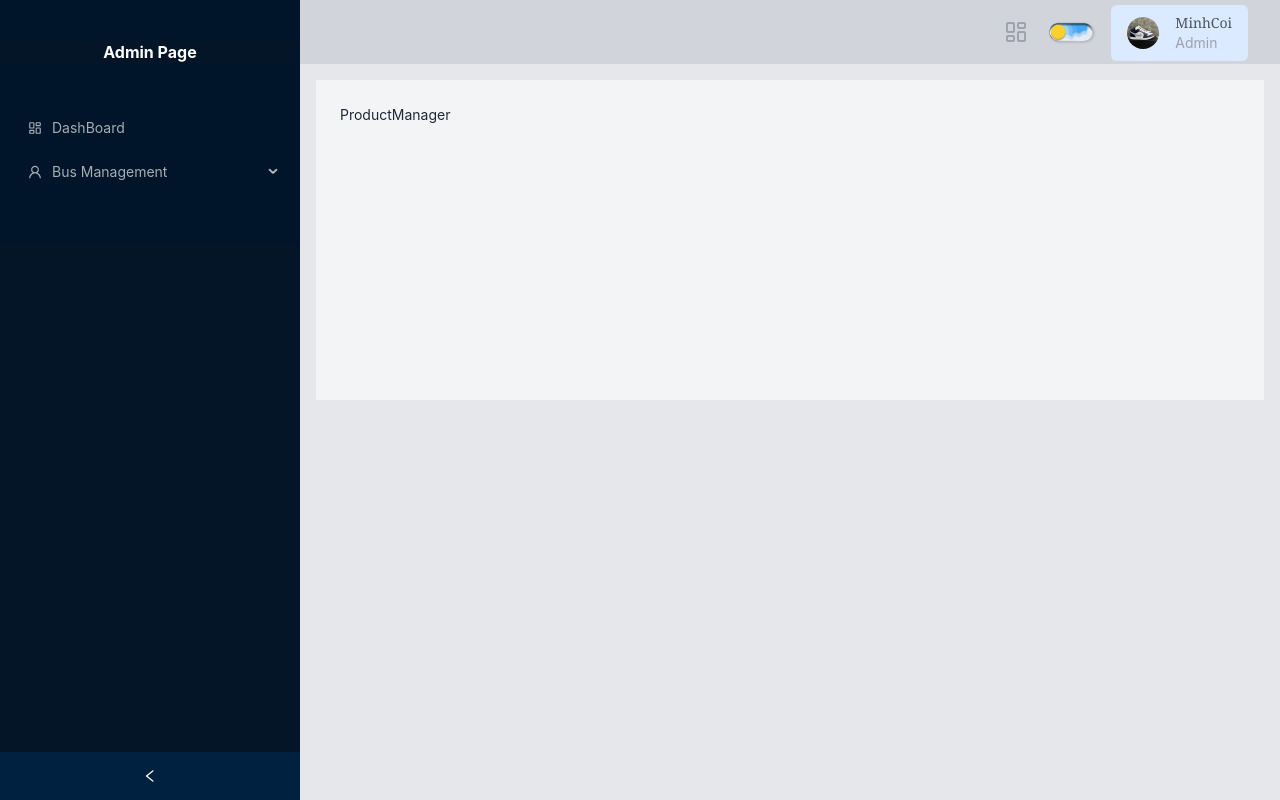
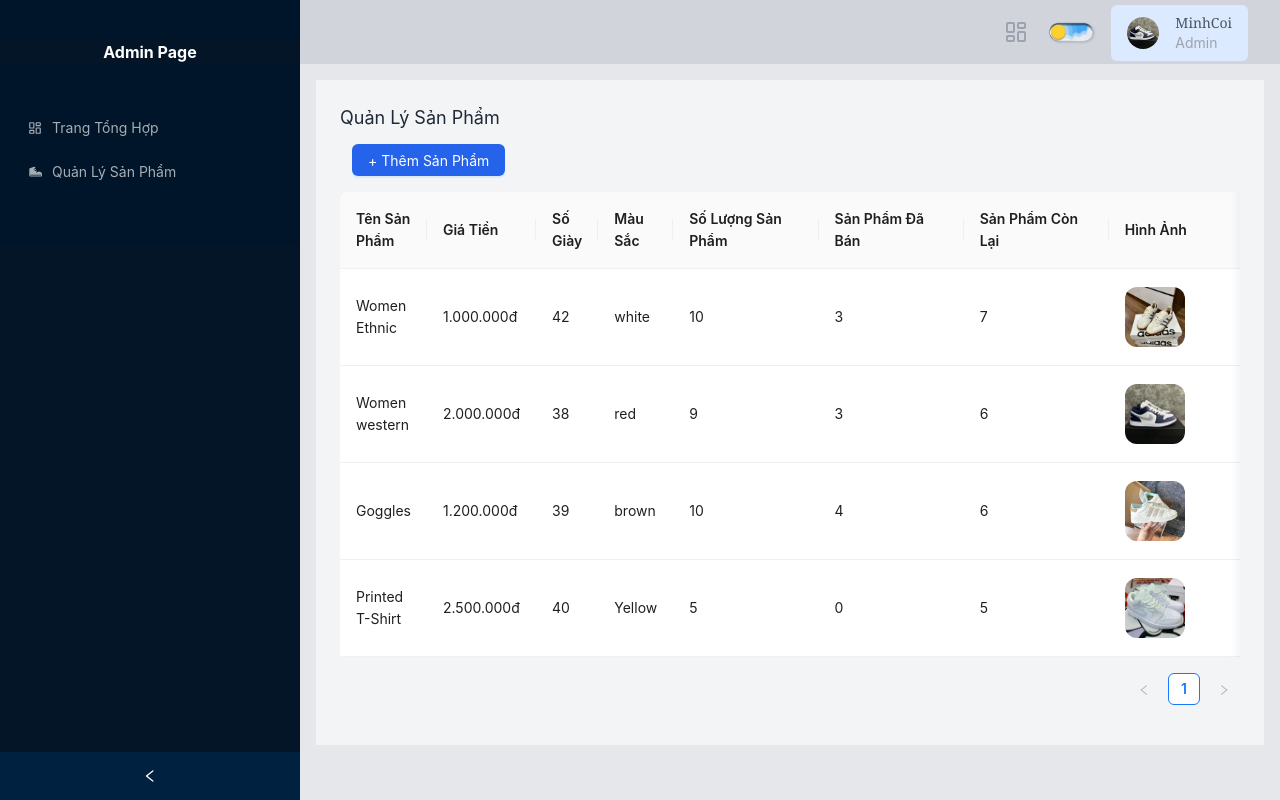
Before and after one commit to BlinhNhi/MinhStore, a React (Create React App) app in the folder front_end/: page /admin/product-manager in a window 1280 px wide. Built offline with nearby package versions, Linux system fonts and the light colour scheme.

Commit message:
create product manager

```diff
--- a/front_end/src/components/ChartAdmin/ChartAdmin.js
+++ b/front_end/src/components/ChartAdmin/ChartAdmin.js
@@ -81,7 +81,7 @@ function ChartAdmin() {
     return (
         <div>
             <div>
-                <div className='2xl:h-[100] xl:h-[100] lg:h-[90] md:h-[80]   hidden md:block lg:block xl:block 2xl:block'>
+                <div className='2xl:h-[60] xl:h-[60] lg:h-[60] md:h-[80]   hidden md:block lg:block xl:block 2xl:block'>
                     <Bar data={data} className='' />
                 </div>
 
--- a/front_end/src/pages/admin_page/DashBoard/DashBoard.js
+++ b/front_end/src/pages/admin_page/DashBoard/DashBoard.js
@@ -6,8 +6,8 @@ function DashBoard() {
     return (
         <div className="text-gray-800 dark:text-gray-200">
             <div className="flex flex-col gap-2">
-                <h2 className="font-medium text-xl text-gray-500">Xin Chào, MinhStore! </h2>
-                <h4 className="font-normal text-gray-400">Đây là những gì diễn ra với cửa hàng bạn trong ngày hôm nay.</h4>
+                <h2 className="font-medium text-xl text-gray-500 dark:text-gray-300">Xin Chào, MinhStore! </h2>
+                <h4 className="font-normal text-gray-400 dark:text-gray-200">Đây là những gì diễn ra với cửa hàng bạn trong ngày hôm nay.</h4>
                 <CardDashBoard></CardDashBoard>
 
                 <div className="mt-10">
--- a/front_end/src/pages/admin_page/ProductManager/ProductManager.js
+++ b/front_end/src/pages/admin_page/ProductManager/ProductManager.js
@@ -1,6 +1,141 @@
+import { Button, Input, Space, Table } from 'antd';
+import { SearchOutlined, EditOutlined, DeleteOutlined } from '@ant-design/icons';
+
+import Img1 from '../../../assets/top_product/adidas.jpg';
+import Img2 from '../../../assets/top_product/nike.jpg';
+import Img3 from '../../../assets/top_product/nike2.jpg';
+import Img4 from '../../../assets/top_product/nike3.jpg';
 function ProductManager() {
+    const dataOrder = [
+        {
+            key: '1',
+            name: 'Women Ethnic',
+            price: "1.000.000đ",
+            size: '42',
+            color: 'white',
+            productSold: 3,
+            numberProduct: 10,
+            inventory: 7,
+            image: Img1
+        },
+        {
+            key: '2',
+            name: 'Women western',
+            price: "2.000.000đ",
+            size: '38',
+            color: 'red',
+            productSold: 3,
+            numberProduct: 9,
+            inventory: 6,
+            image: Img2
+        },
+        {
+            key: '3',
+            name: 'Goggles',
+            price: "1.200.000đ",
+            size: '39',
+            color: 'brown',
+            productSold: 4,
+            numberProduct: 10,
+            inventory: 6,
+            image: Img3
+        },
+        {
+            key: '4',
+            name: 'Printed T-Shirt',
+            price: "2.500.000đ",
+            size: '40',
+            color: 'Yellow',
+            productSold: 0,
+            numberProduct: 5,
+            inventory: 5,
+            image: Img4
+        },
+    ];
+
+
+    const columnsOrder = [
+        {
+            title: 'Tên Sản Phẩm',
+            dataIndex: 'name',
+            key: 'name',
+        },
+        {
+            title: 'Giá Tiền',
+            dataIndex: 'price',
+            key: 'price',
+        },
+        {
+            title: 'Số Giày',
+            dataIndex: 'size',
+            key: 'size',
+        },
+        {
+            title: 'Màu Sắc',
+            dataIndex: 'color',
+            key: 'color',
+        },
+        {
+            title: 'Số Lượng Sản Phẩm',
+            dataIndex: 'numberProduct',
+            width: '15%',
+            key: 'numberProduct',
+        },
+        {
+            title: 'Sản Phẩm Đã Bán',
+            dataIndex: 'productSold',
+            width: '15%',
+            key: 'productSold',
+        },
+        {
+            title: 'Sản Phẩm Còn Lại',
+            dataIndex: 'inventory',
+            width: '15%',
+            key: 'inventory',
+        },
+        {
+            title: "Hình Ảnh",
+            dataIndex: "image",
+            width: '15%',
+            key: "image",
+            render: (text, data, index) => {
+                console.log(data);
+                return data.image != "null" && data.image != null ? (
+                    <img key={index} style={{ width: 60, height: 60, objectFit: "cover", borderRadius: "20%", }}
+                        src={data?.image}
+                        alt={data.avatar}
+                    />
+                ) : (
+                    <div>Không Có Hình Ảnh</div>
+                );
+            },
+        },
+        {
+            title: 'Manage',
+            width: '1q0%',
+            render: (text, item) => {
+                return <>
+                    <Button key={1} href={`/admin/newsmng/edit/${item.id}`} type="link" icon={<EditOutlined />} onClick={() => {
+                    }}></Button>
+                    <Button key={2} type="link" danger icon={<DeleteOutlined />} onClick={() => {
+                        if (window.confirm('Do you want to delete News ' + item.id + '?')) {
+                            // dispatch(deleteNewsAction(item.id))
+                        }
+                    }}></Button>
+                </>
+
+            }
+        },
+    ];
+
     return (
-        <div className="text-gray-800 dark:text-gray-200">ProductManager</div>
+        <div className="text-gray-800 dark:text-gray-200">
+            <div className='d-flex mb-4'>
+                <h3 className='text-lg'>Quản Lý Sản Phẩm</h3>
+                <Button href='/admin/newsmng/addnews' type="primary" className='ml-3 mt-3 small bg-blue-600'>+ Thêm Sản Phẩm</Button>
+            </div>
+            <Table columns={columnsOrder} dataSource={dataOrder} rowKey={'id'} scroll={{ x: 1000 }} />
+        </div>
     );
 }
 
--- a/front_end/src/templates/AdminTemplate.js
+++ b/front_end/src/templates/AdminTemplate.js
@@ -2,50 +2,50 @@ import { Fragment, useState } from "react";
 import { Route } from "react-router-dom";
 import { NavLink } from "react-router-dom";
 import { LuLayoutDashboard } from "react-icons/lu";
+import { PiSneakerFill } from "react-icons/pi";
+import { IoMenu, IoClose } from "react-icons/io5";
 import { Layout, Menu, theme } from 'antd';
-import { UserOutlined } from '@ant-design/icons';
-import { IoMenu, IoClose } from "react-icons/io5";
 
 import AdminAvatar from "../components/Admin/AdminAvatar";
 import DarkMode from "../components/DarkMode/DarkMode";
 
 const { Header, Content, Sider } = Layout;
 
-function getItem(label, key, icon, children) {
+function getItem(label, key, onClick, icon, children,) {
     return {
         key,
         icon,
         children,
         label,
+        onClick
     };
 }
 
 function AdminTemplate(props) {
     const { Component, ...restProps } = props;
     const [collapsed, setCollapsed] = useState(false);
-    const [isModalOpen, setIsModalOpen] = useState(false);  // Thay đổi state sang boolean
+    const [isModalOpen, setIsModalOpen] = useState(false);
+    const showModal = () => {
+        setIsModalOpen(true); // Hiển thị modal
+    };
+
+    const closeModal = () => {
+        setIsModalOpen(false); // Ẩn modal
+    };
 
     const selectedKeys = ['/admin/busmng', '/admin/stationmng', '/admin/theatremng', '/admin/theatrechildmng', '/admin/users'];
     const selectedKey = (selectedKeys.indexOf(props.path) + 1).toString();
     const { token: { colorBgContainer } } = theme.useToken();
 
     const itemsAdmin = [
-        getItem('DashBoard', '1', <NavLink className='text-decoration-none' to="/admin/dashboard"><LuLayoutDashboard /></NavLink>),
-        getItem('Bus Management', 'sub1', <UserOutlined />, [
-            getItem('Bus Management', '2', <NavLink className='text-decoration-none' to="/admin/busmng"><i className="fas fa-bus f3" /></NavLink>),
-            getItem('Bus Type Management', '3', <NavLink className='text-decoration-none' to="/admin/bustypemng"><i className="fas fa-bus f3" /></NavLink>),
-        ]),
+        getItem('Trang Tổng Hợp', '1', closeModal, <NavLink className='text-decoration-none' to="/admin/dashboard"><LuLayoutDashboard /></NavLink>),
+        getItem('Quản Lý Sản Phẩm', '2', closeModal, <NavLink className='text-decoration-none' to="/admin/product-manager"><PiSneakerFill /></NavLink>),
+        // getItem('Quản Lý Sản Phẩm', 'sub1', <UserOutlined />, [
+        //     getItem('Bus Management', '2', <NavLink className='text-decoration-none' to="/admin/busmng"><i className="fas fa-bus f3" /></NavLink>),
+        //     getItem('Bus Type Management', '3', <NavLink className='text-decoration-none' to="/admin/bustypemng"><i className="fas fa-bus f3" /></NavLink>),
+        // ]),
     ];
 
-    // Hàm mở modal
-    const showModal = () => {
-        setIsModalOpen(true); // Hiển thị modal
-    };
-
-    // Hàm đóng modal
-    const closeModal = () => {
-        setIsModalOpen(false); // Ẩn modal
-    };
 
     return (
         <Route {...restProps} render={(propsRoute) => {
@@ -71,9 +71,9 @@ function AdminTemplate(props) {
                                             <IoMenu />
                                         </button>
                                         <button type="link" className="p-[11px] rounded-full hover:bg-blue-200">
-                                            <a href="/admin/dashboard">
+                                            <NavLink to="/admin/dashboard">
                                                 <LuLayoutDashboard className="font-extrabold text-base sm:text-2xl md:text-2xl lg:text-2xl xl:text-2xl 2xl:text-2xl dark:text-gray-100 text-gray-400" />
-                                            </a>
+                                            </NavLink>
                                         </button>
                                         <DarkMode />
                                     </div>
@@ -90,20 +90,18 @@ function AdminTemplate(props) {
                             </Content>
                         </Layout>
 
-                        {/* Modal */}
+
                         {/* Modal */}
                         <div
                             className={`fixed top-0 left-0 right-0 bottom-0 z-50 bg-black/70 transition-transform duration-500 ease-in-out transform ${isModalOpen ? 'translate-x-0' : '-translate-x-full'}`}
                         >
-                            <div className="bg-white fixed left-0 right-10 bottom-0 top-0   z-20">
+                            <div className="bg-gray-200 fixed left-0 right-10 bottom-0 top-0  z-20">
                                 <div className="flex justify-end p-4">
                                     <button onClick={closeModal}>
-                                        <IoClose />
+                                        <IoClose className="font-bold text-lg text-gray-600 hover:text-red-600" />
                                     </button>
                                 </div>
-                                <div className="p-4">
-                                    <h1>Hello</h1>
-                                </div>
+                                <Menu theme="" defaultSelectedKeys={selectedKey} mode="inline" items={itemsAdmin} />
                             </div>
                         </div>
 
```
Also changed, not shown: front_end/src/components/Modal/Modal.js (added, +28 -0 lines), front_end/src/pages/admin_page/dashboard.js (deleted).
